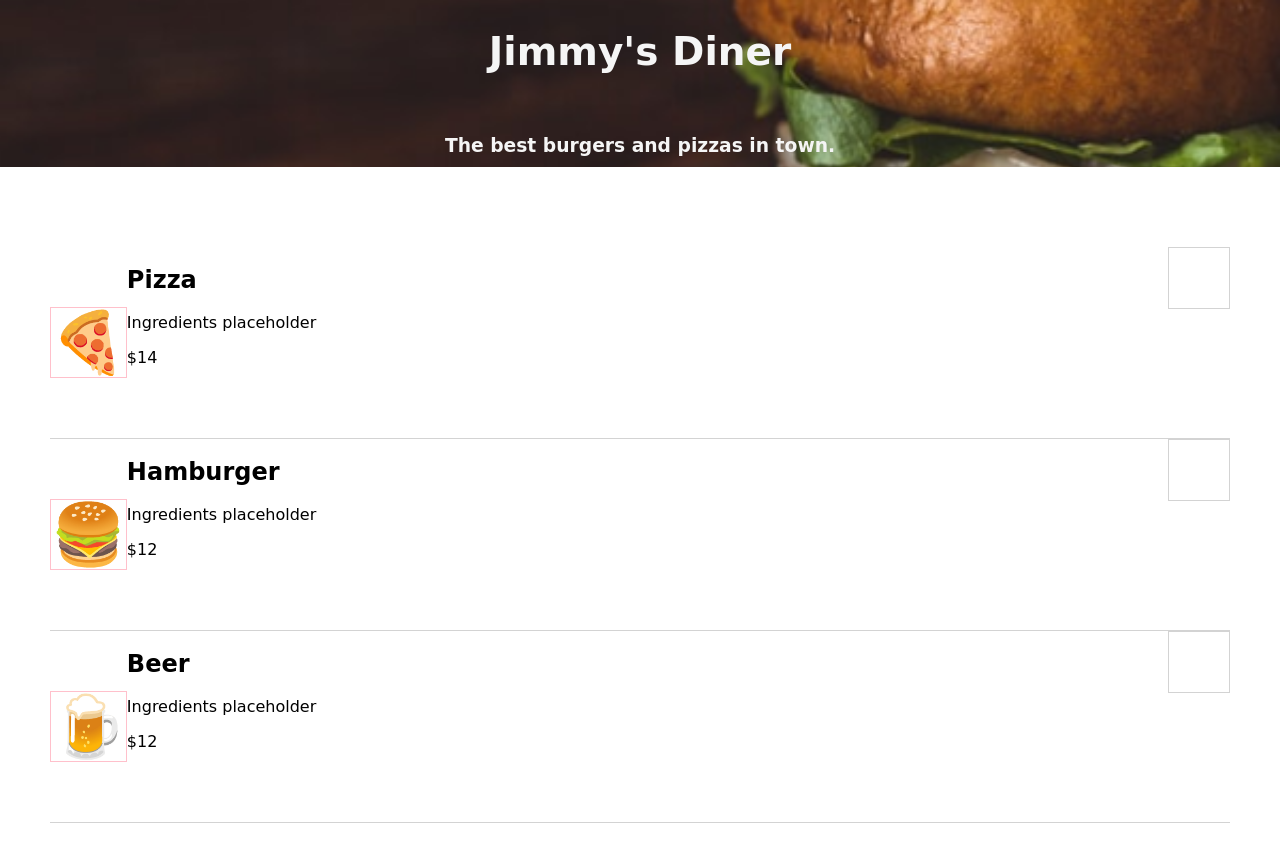
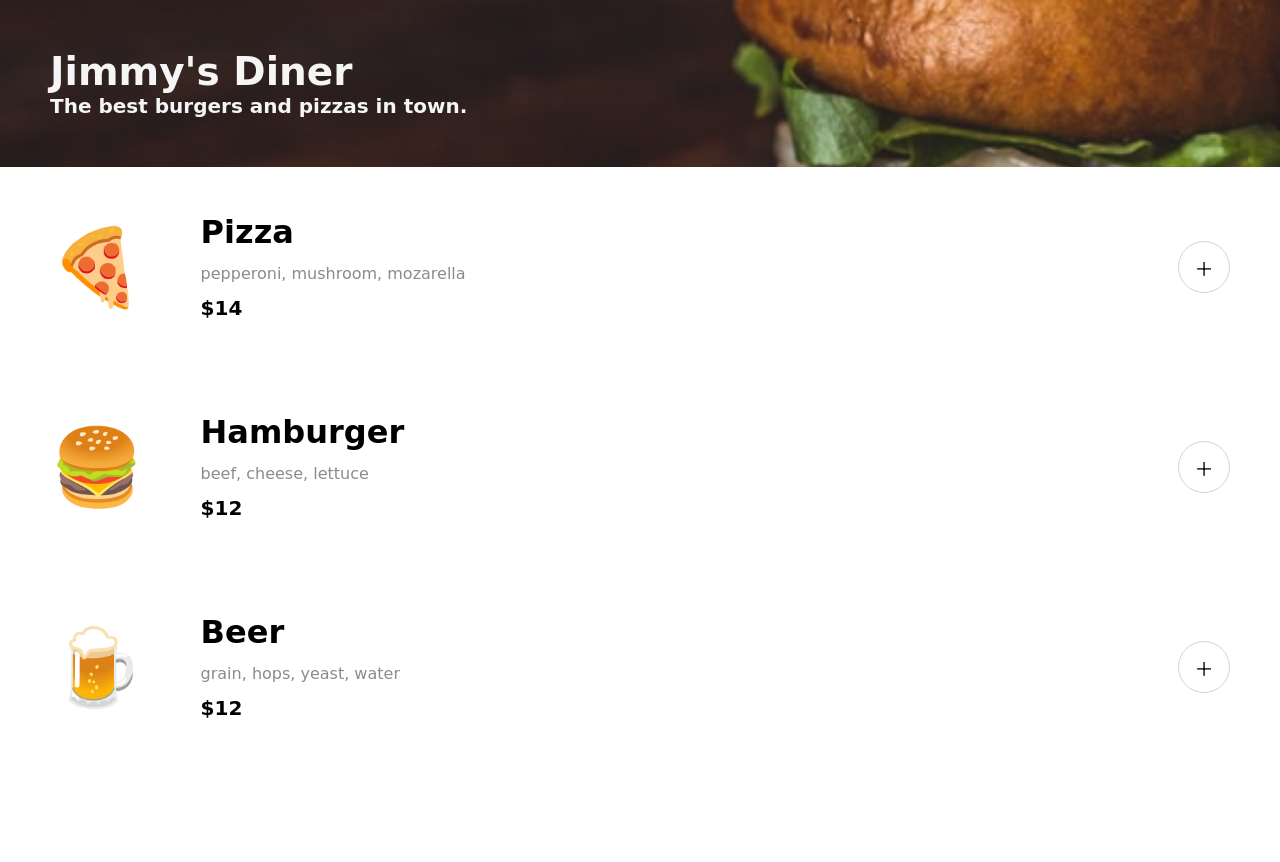
Before and after one commit to danisacoder/restaurant-ordering-app, a website built with Vite: page index.html in a window 1280 px wide. After the commit the page ends 800 px from the top, so only its background shows below. Built offline with nearby package versions, Linux system fonts and the light colour scheme; a web font is replaced by a local one.

Commit message:
Layout and CSS complete

```diff
--- a/data.js
+++ b/data.js
@@ -1,7 +1,7 @@
 export const menuArray = [
     {
         name: "Pizza",
-        ingredients: ["pepperoni", "mushrom", "mozarella"],
+        ingredients: ["pepperoni", "mushroom", "mozarella"],
         id: 0,
         price: 14,
         emoji: "🍕"
--- a/index.css
+++ b/index.css
@@ -1,5 +1,6 @@
-body {
+body, p, h1, h2, h3 {
     margin: 0;
+    padding: 0;
     font-family: 'Smythe', cursive;
 }
 
@@ -9,42 +10,87 @@ body {
     background-size: cover;
     height: 167px;
     color: whitesmoke;
+
+}
+
+#header-txt {
     display: flex;
     flex-direction: column;
-    align-items: center;
-}
-
-h1, h3 {
-    margin: 30px;
+    align-items: flex-start;
+    justify-content: flex-start;
+    /* border: 1px solid purple; */
+    padding: 50px;
+    font-size: 22.42px;
 }
 
 h1 {
     font-size: 39px;
 }
 
+h2 {
+    font-size: 32px;
+}
+
+h3 {
+    font-size: 20px;
+}
+
+p {
+    font-size: 16px;
+}
+
 .menu-entry {
-    border-bottom: 1px solid lightgray;
+    /* border-bottom: 1px solid lightgray; */
     display: flex;
     flex-direction: row;
     justify-content: space-between;
-}
-
-#menu {
-    padding: 80px 50px;
+    align-items: center;
+    padding: 0 50px;
 }
 
 .menu-entry-info {
     display: flex;
+    height: 200px;
 }
 
 .menu-entry-emoji {
-    font-size: 60px;
-    border: 1px solid pink;
-    align-items: flex-end;
+    font-size: 75px;
+    /* border: 1px solid pink; */
+    margin-right: 50px;
+    display: flex;
+    /* justify-content: center; */
+    align-items: center;
+
 }
 
 .menu-entry-button {
     border: 1px solid lightgray;
-    height: 60px;
-    width: 60px;
+    height: 50px;
+    width: 50px;
+    border-radius: 50%;
+    display: flex;
+    align-items: center;
+    justify-content: center;
+    font-size: 32px;
+    font-family: 'Inter', sans-serif;
+    font-weight: 200;
 }
+
+.menu-entry-info {
+    /* border: 1px solid green; */
+}
+
+.menu-entry-text {
+    display: flex;
+    flex-direction: column;
+    /* border: 1px solid orange; */
+    justify-content: center;
+}
+
+.menu-entry-text > * {
+    padding: 7px;
+}
+
+.menu-ingredients-text {
+    color: #8B8B8B;
+}
--- a/index.html
+++ b/index.html
@@ -1,16 +1,21 @@
 <html>
     <head><link rel="stylesheet" href="https://cdnjs.cloudflare.com/ajax/libs/normalize/8.0.1/normalize.css">
        <link rel="stylesheet" href="index.css">
-       <link rel="preconnect" href="https://fonts.googleapis.com"><link rel="preconnect" href="https://fonts.gstatic.com" crossorigin><link href="https://fonts.googleapis.com/css2?family=Smythe&display=swap" rel="stylesheet">
+       <link rel="preconnect" href="https://fonts.googleapis.com">
+       <link rel="preconnect" href="https://fonts.gstatic.com" crossorigin>
+       <link href="https://fonts.googleapis.com/css2?family=Inter:wght@200&family=Smythe&display=swap" rel="stylesheet">
+
     </head>
     <body>
-        <container>
+        <div class="container">
             <div id="header">
-                <h1>Jimmy's Diner</h1>
-                <h3>The best burgers and pizzas in town.</h3>
+                <div id="header-txt">
+                    <h1>Jimmy's Diner</h1>
+                    <h3>The best burgers and pizzas in town.</h3>
+                </div>
             </div>
             <div id="menu"></div>
-        </container>
+        </div>
 	<script src="index.js" type='module'></script>
     </body>
 </html>
--- a/index.js
+++ b/index.js
@@ -7,18 +7,30 @@ function getMenuHtml(menu) {
     let menuHtml = ''
 
     for(let entry of menu) {
-        console.log(entry)
+
+        let ingredientsList = ''
+
+        let ingredientsArray = entry.ingredients
+
+        for (let i=0; i<ingredientsArray.length; i++) {
+            if (i === ingredientsArray.length-1) {
+                ingredientsList += `${ingredientsArray[i]}`
+            } else {
+                ingredientsList += `${ingredientsArray[i]}, `
+            }
+        }
+
         menuHtml += `
         <div class="menu-entry">
             <div class="menu-entry-info">
                 <p class="menu-entry-emoji">${entry.emoji}</p>
                 <div class="menu-entry-text">
                     <h2>${entry.name}</h2>
-                    <p>Ingredients placeholder</p>
-                    <p>$${entry.price}</p>
+                    <p class="menu-ingredients-text">${ingredientsList}</p>
+                    <h3>$${entry.price}</h3>
                 </div>
             </div>
-            <div class="menu-entry-button"></div>
+            <div class="menu-entry-button">+</div>
         </div>
         `
     }
```
